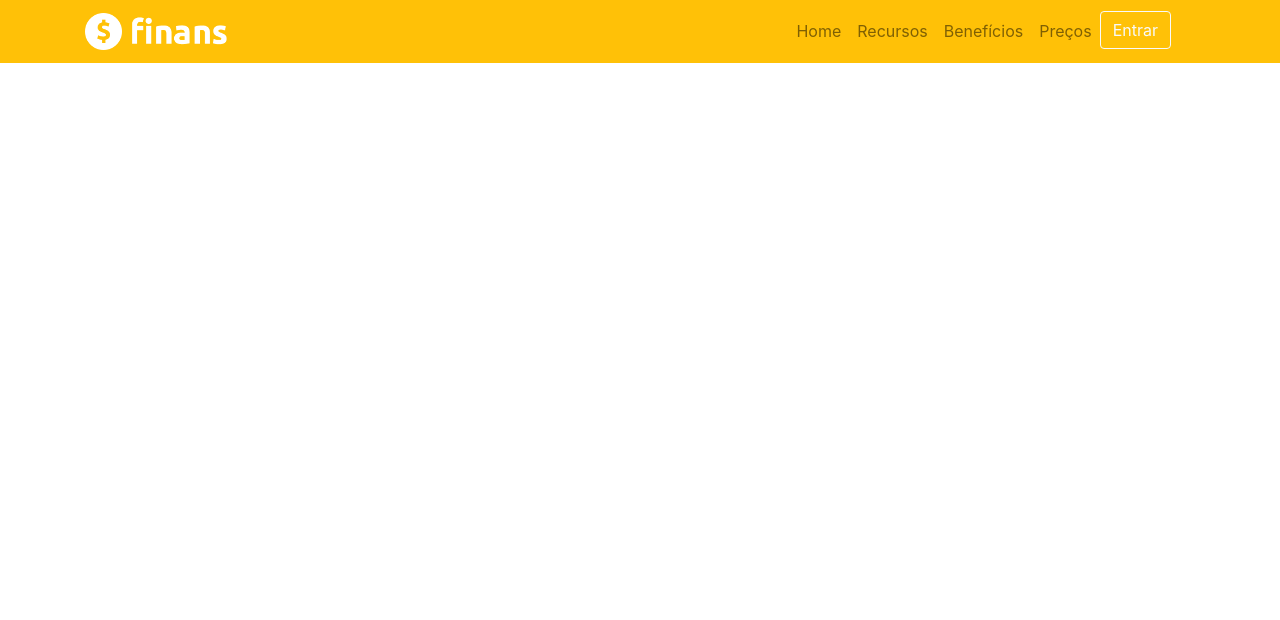
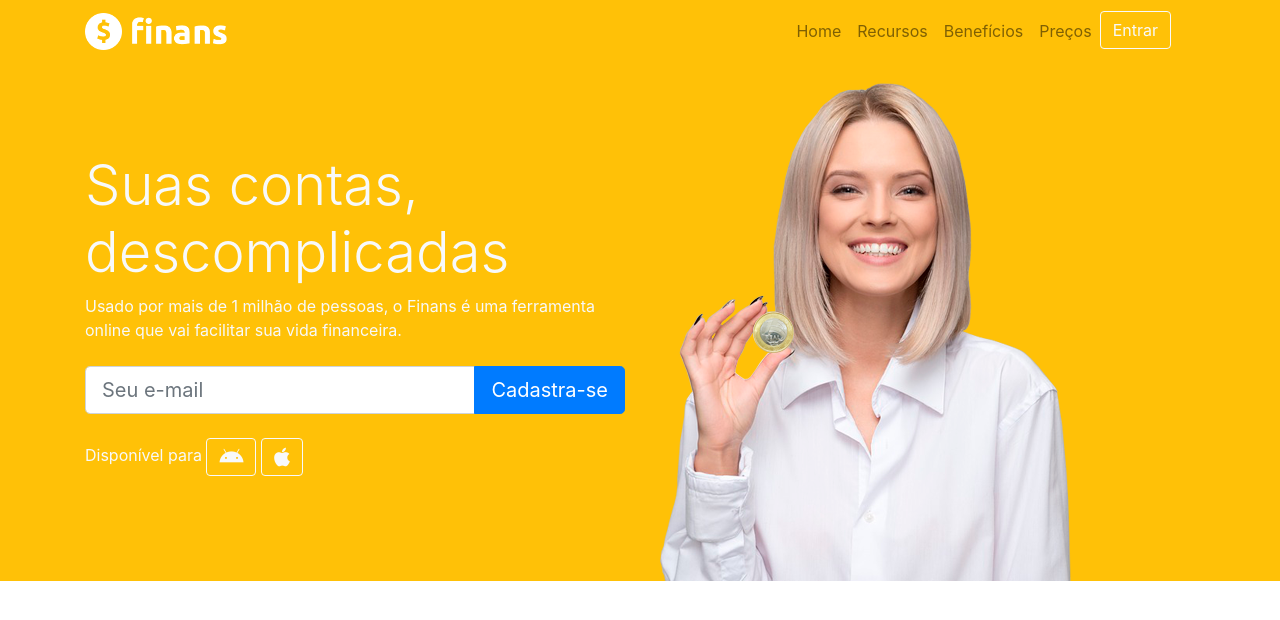
Before and after one commit to RogerioCarvalhoo/Finans, a plain HTML site: page index.html in a window 1280 px wide. Drawn offline with nearby package versions, Linux system fonts and the light colour scheme.

Commit message:
Criada a seção home

```diff
--- a/index.html
+++ b/index.html
@@ -14,8 +14,8 @@
     <link rel="stylesheet" href="fontawesome/css/all.css">
   </head>
   <body>
-
-    <header><!-- Inicio cabeçalho -->
+    <!-- Inicio cabeçalho -->
+    <header>
       <nav class="navbar navbar-expand-sm navbar-light bg-warning">
         <div class="container">
 
@@ -54,6 +54,48 @@
       </nav>
     </header><!-- /Fim cabeçalho -->
 
+    <!-- Inicio seção principal home -->
+    <section class="bg-warning text-light">
+      <div class="container">
+        <div class="row">
+          <div class="col-md-6 d-flex">
+            <!-- Inicio Textos da seção-->
+            <div class="align-self-center">
+              <h1 class="display-4">Suas contas, descomplicadas</h1>
+              <p>
+                Usado por mais de 1 milhão de pessoas, o Finans é uma ferramenta online que vai facilitar sua vida financeira.
+              </p>
+
+              <form class="mt-4 mb-4">
+                <div class="input-group input-group-lg">
+                  <input type="text" placeholder="Seu e-mail" class="form-control">
+                  <div class="input-group-append">
+                    <button type="buttom" class="btn btn-primary">Cadastra-se</button>
+                  </div>
+                </div>
+              </form>
+
+              <p>
+                Disponível para
+                <a href="" class="btn btn-outline-light">
+                  <i class="fab fa-android fa-lg"></i>
+                </a>
+
+                <a href="" class="btn btn-outline-light">
+                  <i class="fab fa-apple fa-lg"></i>
+                </a>
+              </p>
+            </div>
+          </div><!--/ Fim Textos da seção-->
+          <!-- Inicio imagem -->
+          <div class="col-md-6 d-none d-md-block"> <!-- d-none (display: none [ocultal tudo dentro da div]
+                                            d-md-block (para aparecer somente em telas do tamanho md ou maior) -->
+            <img src="img/capa-mulher.png">
+          </div><!-- /Fim imagem -->
+        </div>
+      </div>
+    </section><!-- /Fim seção principal home -->
+
     <!-- Optional JavaScript -->
     <!-- jQuery first, then Popper.js, then Bootstrap JS -->
     <script src="https://code.jquery.com/jquery-3.5.1.slim.min.js" integrity="sha384-DfXdz2htPH0lsSSs5nCTpuj/zy4C+OGpamoFVy38MVBnE+IbbVYUew+OrCXaRkfj" crossorigin="anonymous"></script>
```
